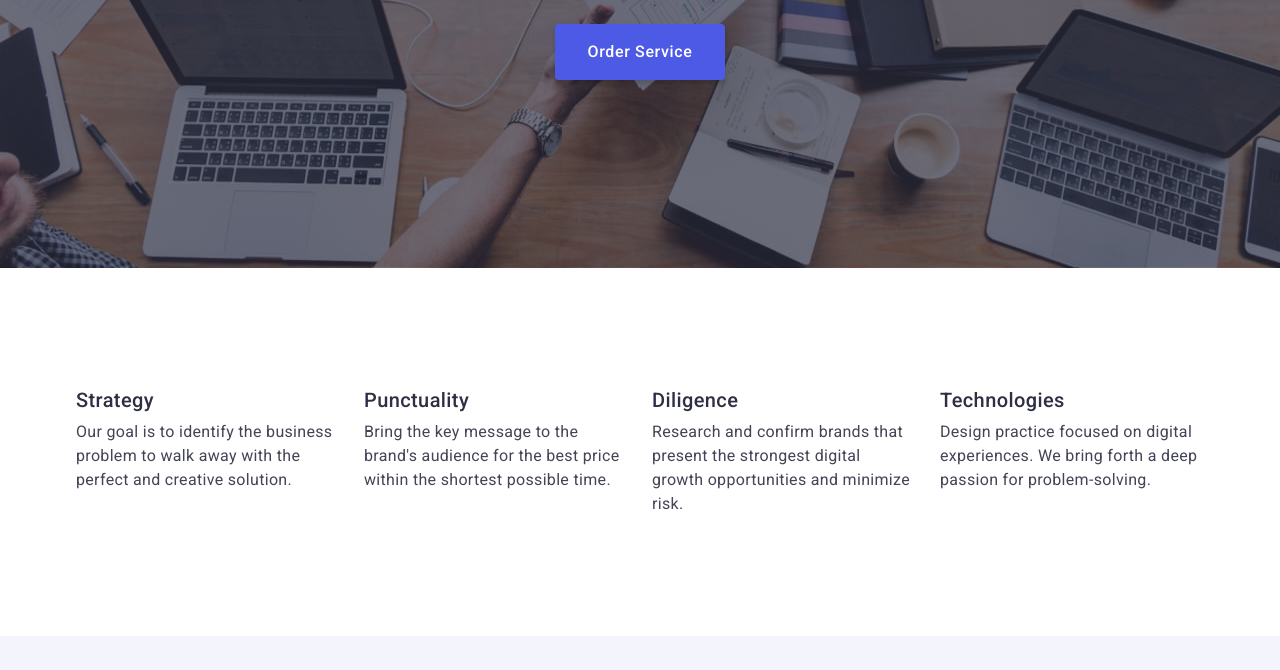
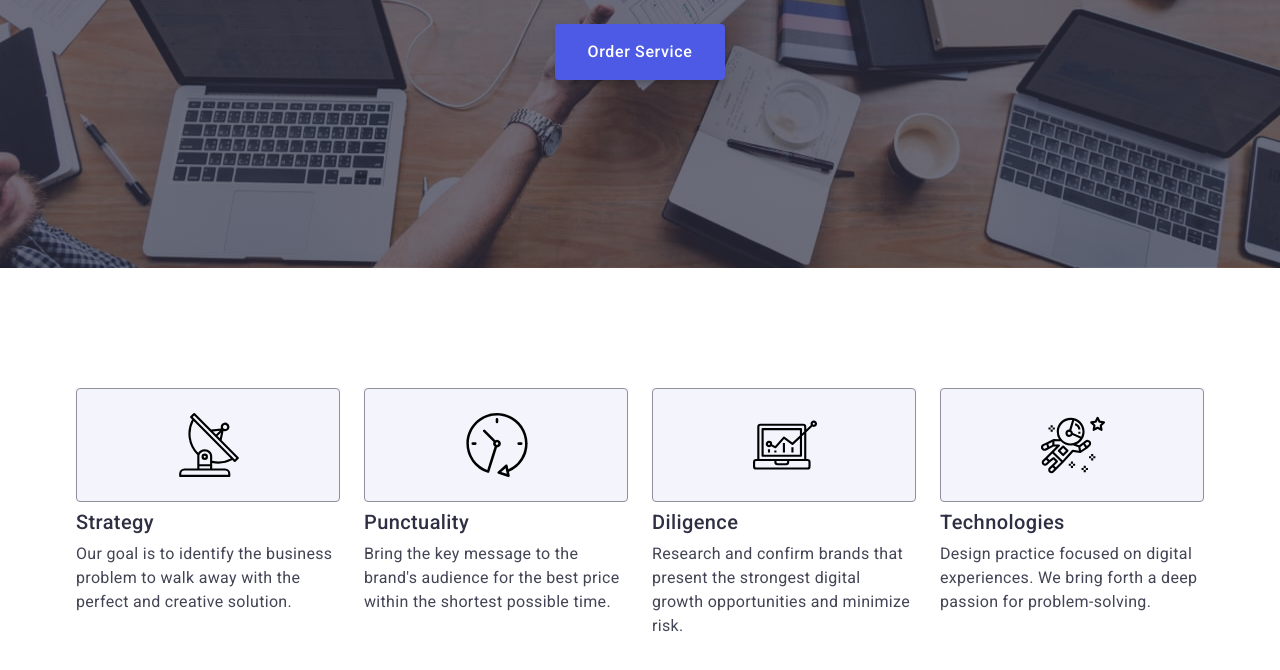
Before and after one commit to atremat/goit-markup-hw-04, a plain HTML site: page index.html in a window 1280 px wide. Shown: the part 406-1076 px from the top of the page. Drawn offline with nearby package versions, Linux system fonts and the light colour scheme.

Commit message:
features icons added

```diff
--- a/css/styles.css
+++ b/css/styles.css
@@ -248,6 +248,19 @@ address {
   width: calc((100% - 72px) / 4);
 }
 
+.features-item-wrapper {
+  background-color: #f4f4fd;
+  border-radius: 4px;
+  border: 1px solid #8e8f99;
+  padding: 24px 100px;
+  margin-bottom: 8px;
+}
+.features-item-icon {
+  display: block;
+  width: 64px;
+  height: 64px;
+}
+
 .features-subtitle {
   margin-bottom: 8px;
 }
--- a/index.html
+++ b/index.html
@@ -74,6 +74,11 @@
 
           <ul class="features-list">
             <li class="features-item">
+              <div class="features-item-wrapper">
+                <svg class="features-item-icon">
+                  <use href="./images/icons.svg#icon-antenna"></use>
+                </svg>
+              </div>
               <h3 class="standard-subtitle features-subtitle">Strategy</h3>
 
               <p class="standard-paragraph features-paragraph">
@@ -83,6 +88,11 @@
             </li>
 
             <li class="features-item">
+              <div class="features-item-wrapper">
+                <svg class="features-item-icon">
+                  <use href="./images/icons.svg#icon-clock"></use>
+                </svg>
+              </div>
               <h3 class="standard-subtitle features-subtitle">Punctuality</h3>
 
               <p class="standard-paragraph features-paragraph">
@@ -92,6 +102,11 @@
             </li>
 
             <li class="features-item">
+              <div class="features-item-wrapper">
+                <svg class="features-item-icon">
+                  <use href="./images/icons.svg#icon-diagram"></use>
+                </svg>
+              </div>
               <h3 class="standard-subtitle features-subtitle">Diligence</h3>
 
               <p class="standard-paragraph features-paragraph">
@@ -101,6 +116,11 @@
             </li>
 
             <li class="features-item">
+              <div class="features-item-wrapper">
+                <svg class="features-item-icon">
+                  <use href="./images/icons.svg#icon-astronaut"></use>
+                </svg>
+              </div>
               <h3 class="standard-subtitle features-subtitle">Technologies</h3>
 
               <p class="standard-paragraph features-paragraph">
```
